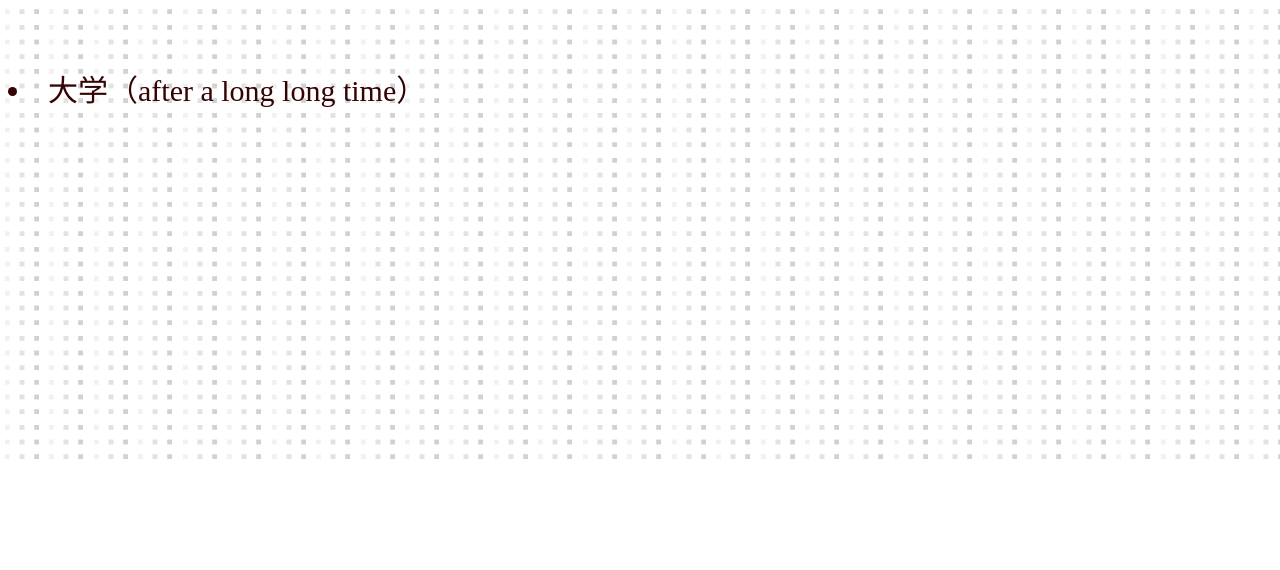
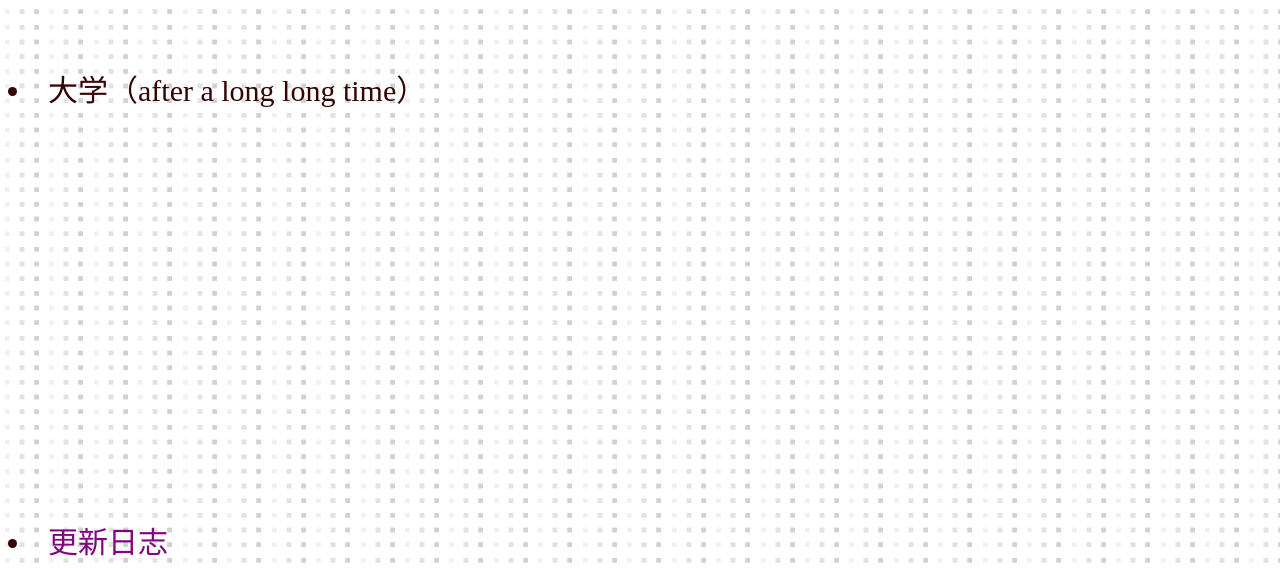
Before and after one commit to HMUNER/WT, a plain HTML site: page 阶段.html in a window 1280 px wide. Shown: the part 336-906 px from the top of the page. Before the commit the page ends 800 px from the top, so only its background shows below. Drawn offline with Linux system fonts and the light colour scheme.

Commit message:
Add files via upload

```diff
--- a/阶段.html
+++ b/阶段.html
@@ -31,6 +31,8 @@
 <li><a href="高中.html">高中TIME</a></li>
 <br /><br />
 <li>大学（after a long long time）</li>
+<br /><br /><br /><br /><br /><br /><br /><br /><br /><br /><br /><br />
+<li><a href="更新日志.html">更新日志</a></li>
 
 </cz>
 
```
